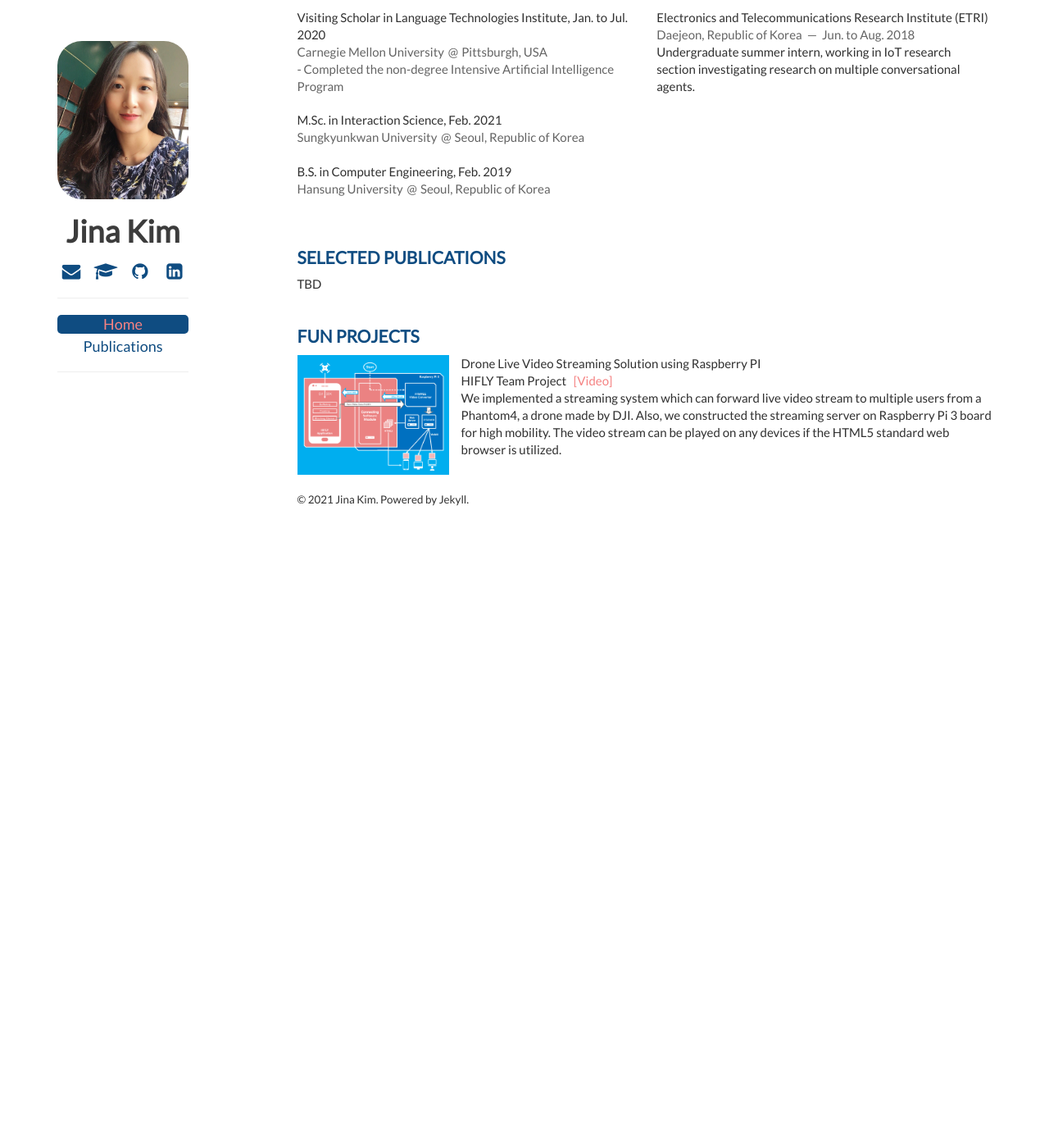
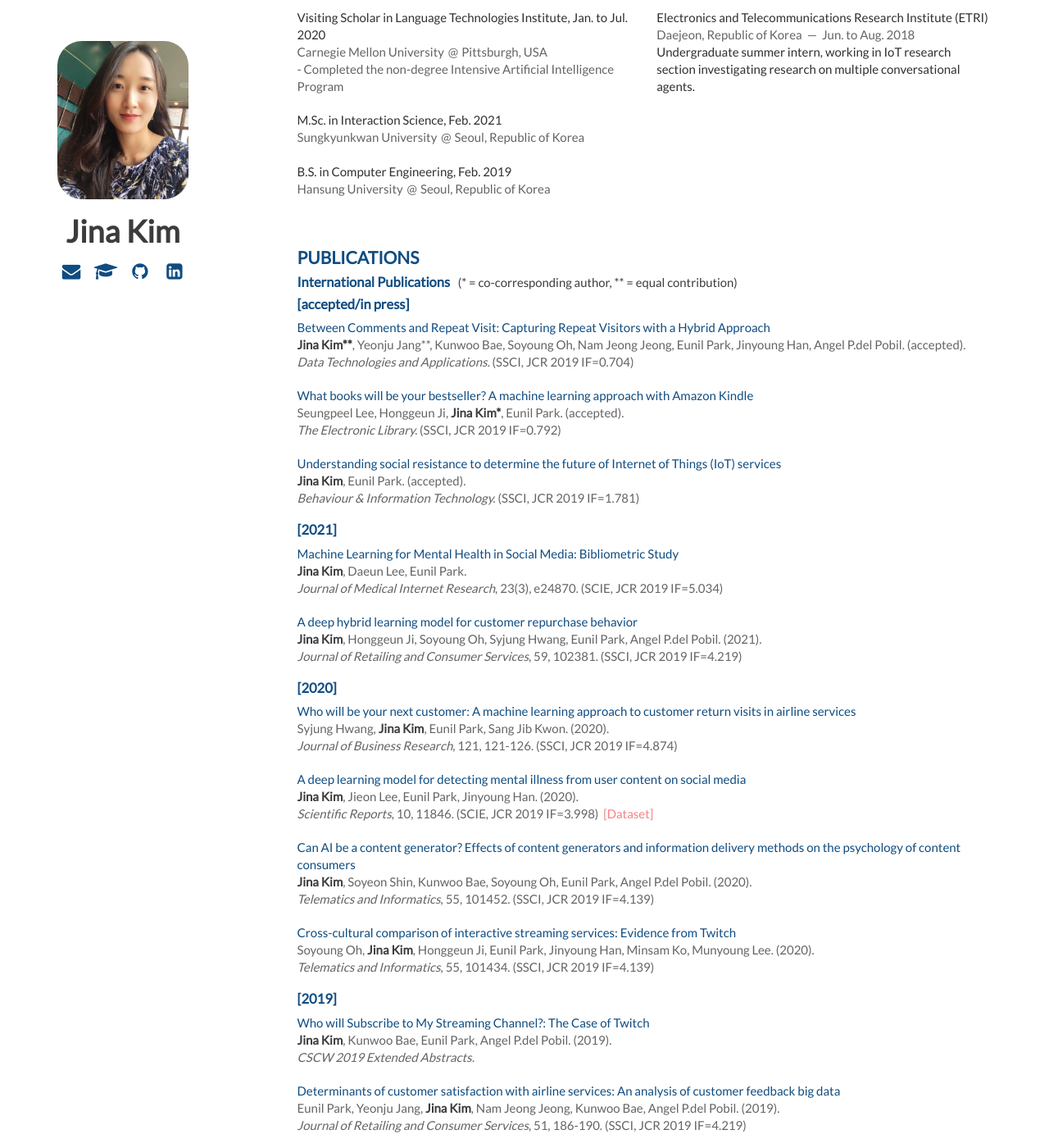
Before and after one commit to Jina-Kim/Jina-Kim.github.io, a Jekyll site: the page built from index.html, in a window 1280 px wide and 1400 px high, scrolled down 564 px. Shown: the whole window at 82% size. Built offline with Jekyll 4.4.1, drawn with Linux system fonts in a browser that asks for light colours; nearby versions of some CDN libraries; the list of posts is cut into pages by our own code; before the commit the page ends 1194 px from its top, so only the background shows below that; some of the changed text lies outside the part shown.

Commit message:
Update layout.html

```diff
--- a/publications/index.html
+++ b/_includes/publications.html
@@ -137,5 +133,4 @@ layout: layout
             <span><i>The Journal of the Institute of Internet, Broadcasting and Communication</i>, 18(1), 143-149.</span>
         </header>
     </article>
-
 </div>
--- a/_includes/selected_publications.html
+++ /dev/null
@@ -1,6 +0,0 @@
-<div class="content">
-    <h1>Selected Publications</h1>
-
-    TBD
-
-</div>
--- a/_layouts/layout.html
+++ b/_layouts/layout.html
@@ -22,14 +22,6 @@
                     <img src="{{ site.website_full }}static/img/profile.jpg" class="me">
                     <h1 id="my_name">{{ site.name }}</h1>
                     <h2 id="my_link"><a href="{{ site.email_full }}"><i class="fa fa-envelope fa-fw"></i></a> &nbsp; <a href="{{ site.google_scholar }}"> <i class="fa fa-graduation-cap fa-fw"></i></a> &nbsp; <a href="{{ site.github }}"><i class="fa fa-github fa-fw"></i></a> &nbsp; <a href="{{ site.linkedin }}"><i class="fa fa-linkedin-square fa-fw"></i></a></h2>
-
-                    <hr>
-                    {% assign current = page.url | downcase | split: '/' %}
-                     <ul class="list-unstyled menubar">
-                         <li><a href='/' {% if current[1] == null %}id='current'{% endif %}>Home</a></li>
-                         <li><a href='/publications' {% if current[1] == 'publications' %}id='current'{% endif %}>Publications</a></li>
-                     </ul>
-                    <hr>
                 </div>
             </header>
             <div class="col-sm-9 col-sm-offset-3">
--- a/index.html
+++ b/index.html
@@ -6,6 +6,6 @@ layout: layout
 
 {% include experience.html %}
 
-{% include selected_publications.html %}
+{% include publications.html %}
 
 {% include fun_projects.html %}
```
Also changed, not shown: other parts of _includes/publications.html (+0 -4 lines).
